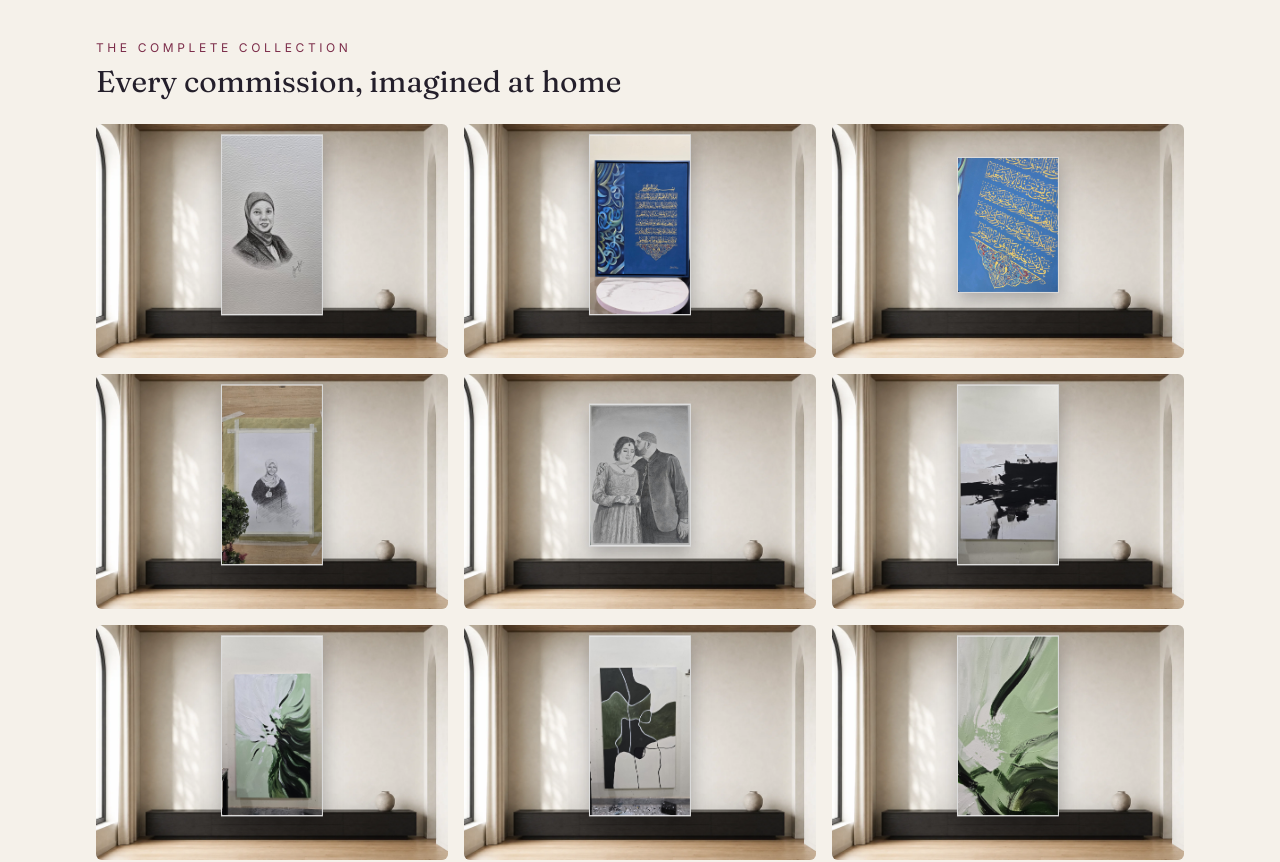
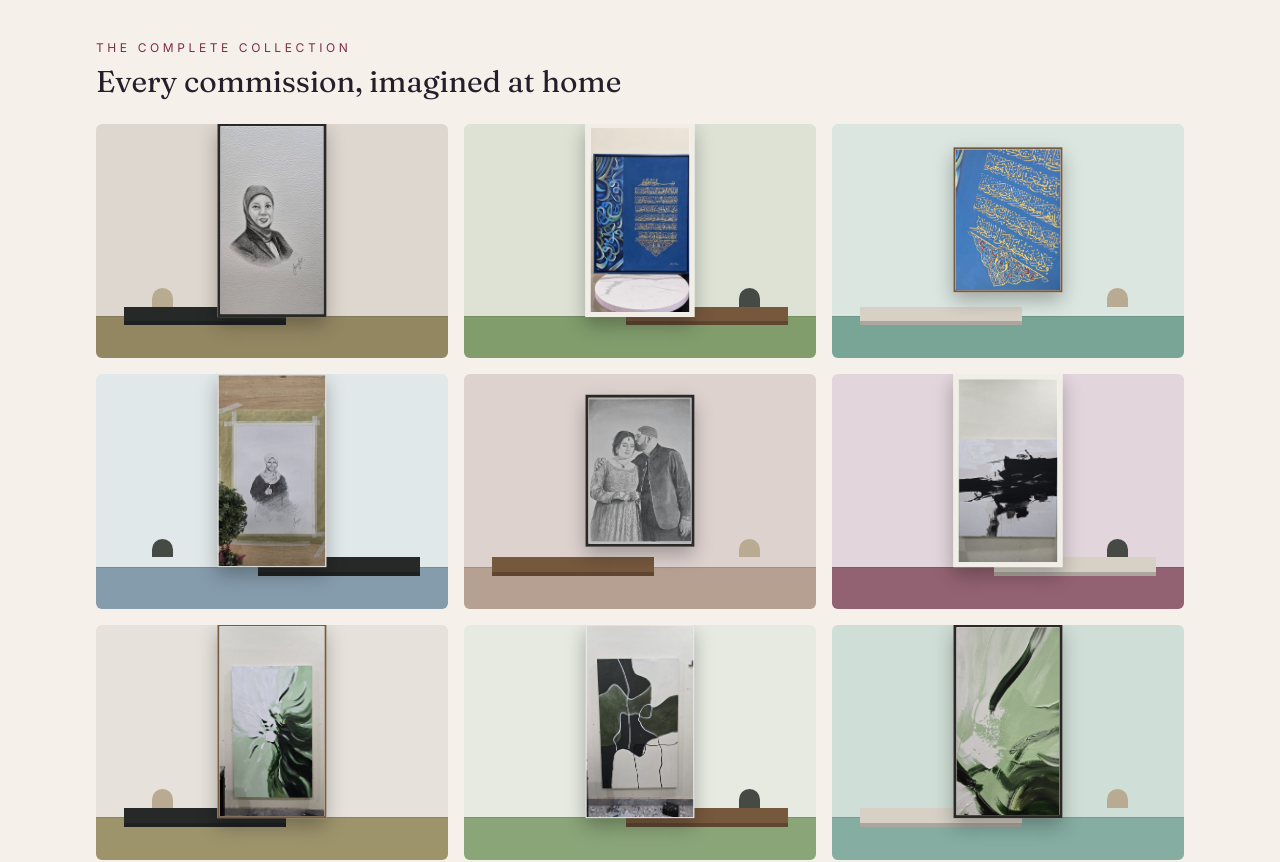
Before and after one commit to digraphics02/komal-hira-portfolio, a Next.js app: page /commissions in a window 1280 px wide. Shown: the part 1560-2422 px from the top of the page. Built offline with nearby package versions, Linux system fonts and the light colour scheme; no server answers.

Commit message:
Vary commission mockup interiors

```diff
--- a/src/app/commissions/page.tsx
+++ b/src/app/commissions/page.tsx
@@ -104,23 +104,55 @@ export default function CommissionsPage() {
           {commissions.map((piece, index) => {
             const ratio = piece.width / piece.height;
             const artworkWidth =
-              ratio > 1.25 ? "w-[52%]" : ratio >= 0.9 ? "w-[38%]" : "w-[29%]";
+              ratio > 1.25 ? "w-[58%]" : ratio >= 0.9 ? "w-[41%]" : "w-[31%]";
+            const hueFamilies = [34, 82, 148, 194, 12, 328];
+            const hue =
+              hueFamilies[index % hueFamilies.length] +
+              Math.floor(index / hueFamilies.length) * 3;
+            const wallLightness = 84 + (index % 4) * 2;
+            const floorLightness = 48 + (index % 5) * 4;
+            const consoleSide = index % 2 === 0 ? "left-[8%]" : "right-[8%]";
+            const vesselSide = index % 3 === 0 ? "left-[16%]" : "right-[16%]";
+            const frame =
+              index % 4 === 0
+                ? "border-[3px] border-[#2b2925]"
+                : index % 4 === 1
+                  ? "border-[5px] border-[#f1eee7]"
+                  : index % 4 === 2
+                    ? "border-2 border-[#765b3f]"
+                    : "border border-black/15";
 
             return (
               <figure
                 key={`mockup-${piece.slug}`}
-                className="relative aspect-[3/2] overflow-hidden rounded-md bg-[#e8e3dc]"
+                className="relative aspect-[3/2] overflow-hidden rounded-md"
                 aria-label={`Commission piece ${index + 1} displayed on an interior wall`}
+                style={{
+                  backgroundColor: `hsl(${hue} 18% ${wallLightness}%)`,
+                }}
               >
-                <Image
-                  src="/images/commission-mockups/gallery-wall-template.webp"
-                  alt=""
-                  fill
-                  sizes="(max-width: 640px) 48vw, (max-width: 1024px) 31vw, 350px"
-                  className="object-cover"
+                <div
+                  className="absolute inset-x-0 bottom-0 h-[18%] border-t border-black/10"
+                  style={{
+                    backgroundColor: `hsl(${hue + 12} 20% ${floorLightness}%)`,
+                  }}
                 />
                 <div
-                  className={`absolute left-1/2 top-[43%] ${artworkWidth} -translate-x-1/2 -translate-y-1/2 overflow-hidden border border-black/15 bg-white shadow-[0_8px_18px_rgba(0,0,0,0.28)]`}
+                  className={`absolute bottom-[14%] ${consoleSide} h-[8%] w-[46%] border-b-4 border-black/20 ${
+                    index % 3 === 0
+                      ? "bg-[#262928]"
+                      : index % 3 === 1
+                        ? "bg-[#76583d]"
+                        : "bg-[#d6d0c5]"
+                  }`}
+                />
+                <div
+                  className={`absolute bottom-[22%] ${vesselSide} h-[8%] w-[6%] rounded-t-full ${
+                    index % 2 === 0 ? "bg-[#b9aa92]" : "bg-[#454a45]"
+                  }`}
+                />
+                <div
+                  className={`absolute left-1/2 top-[41%] ${artworkWidth} ${frame} -translate-x-1/2 -translate-y-1/2 overflow-hidden bg-white shadow-[0_8px_18px_rgba(0,0,0,0.28)]`}
                   style={{ aspectRatio: `${piece.width} / ${piece.height}` }}
                 >
                   <Image
```
Also changed, not shown: public/images/commission-mockups/gallery-wall-template.webp (deleted).
